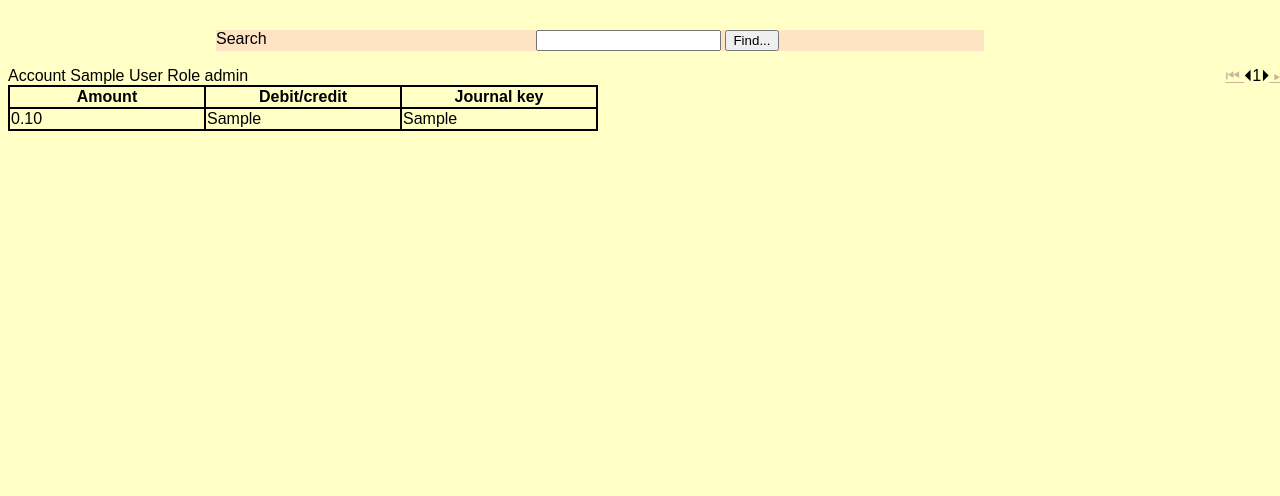
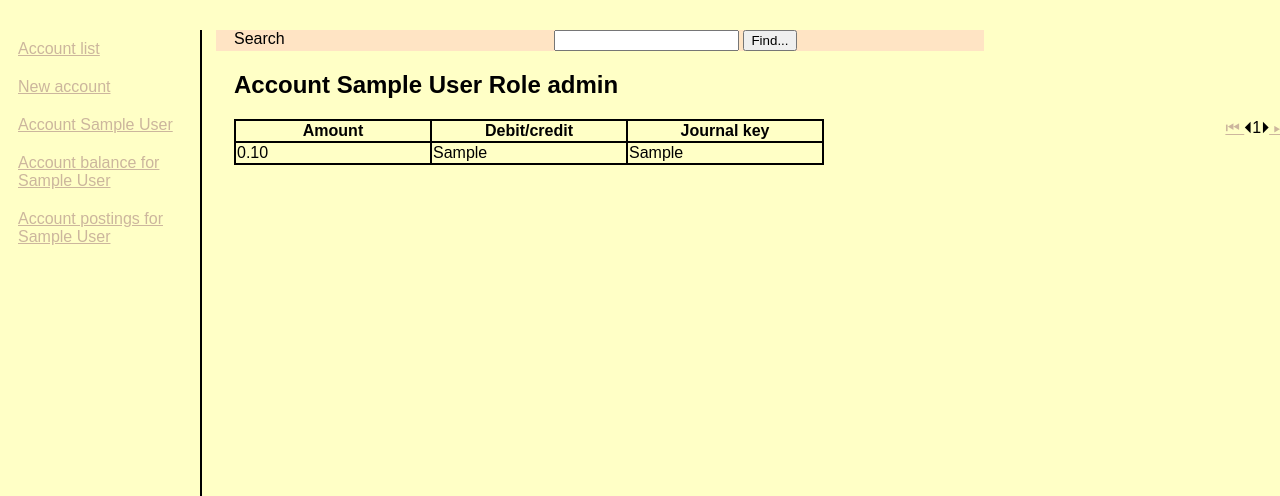
Before and after one commit to Mholscher/gledger, a Flask app: a page that uses gledger/templates/accountpostings.html in a window 1280 px wide. Shown: the top 496 px of the page. Before the commit the page ends 131 px from the top, so only its background shows below. Run offline with Flask 2, Linux system fonts and the light colour scheme; tables that the repository leaves empty hold one stand-in row (values such as "Sample post").

Commit message:
Mainmenu available for all pages

```diff
--- a/gledger/templates/account.html
+++ b/gledger/templates/account.html
@@ -11,7 +11,7 @@
     {% include "searches.html" %}
 {% endblock searches %}
 {% block content %}
-    <h1>Account {{accountview.account.name}}</h1>
+    <h2>Account {{accountview.account.name}}</h2>
     {% if accountview.account.name %}
         <form action="/accounts/{{accountview.account.name}}" method="POST" class="inlineform">
     {% else %}
--- a/gledger/templates/accountlist.html
+++ b/gledger/templates/accountlist.html
@@ -11,7 +11,7 @@
 {% endblock searches %}
 {% block content %}
     <div class="content-main">
-    <h1>Account list</h1>
+    <h2>Account list</h2>
     {{ navi(url_for('accountlist'), current_page=accountlist.page,
         num_pages=accountlist.total_pages) }}
     <table>
--- a/gledger/templates/accountpostings.html
+++ b/gledger/templates/accountpostings.html
@@ -1,12 +1,17 @@
 {% extends "base.html" %}
 {% from "navi.html" import navi %}
+{% from "mainmenu.html" import mainmenu %}
+
+{% block menu %}
+    {{ mainmenu(account=posting_list.name) }}
+{% endblock menu %}
 
 {% block title %}<title> Postings for account {{posting_list.name}} </title> {% endblock %}
 {% block searches %}
     {% include "searches.html" %}
 {% endblock searches %}
 {% block content %}
-    Account {{posting_list.name}} Role {{posting_list.role}}
+    <h2>Account {{posting_list.name}} Role {{posting_list.role}}</h2>
     {{ navi(url_for('posts',  account_name=posting_list_name),  current_page=posting_list.page, num_pages=posting_list.total_pages) }}
     <table>
         <tr>
--- a/gledger/templates/mainmenu.html
+++ b/gledger/templates/mainmenu.html
@@ -6,8 +6,10 @@
         <a class="menu-item" href={{url_for('accounts', account_name=account)}}>Account {{account}} </a>
         {% if postmonth %}
             <a class="menu-item" href={{url_for('balance', account_name=account, postmonth=postmonth)}}>Account balance for {{account}} </a>
+            <a class="menu-item" href={{url_for('posts', account_name=account, postmonth=postmonth)}}>Account postings for {{account}} </a>
         {% else %}
             <a class="menu-item" href={{url_for('balance', account_name=account)}}>Account balance for {{account}} </a>
+            <a class="menu-item" href={{url_for('posts', account_name=account)}}>Account postings for {{account}} </a>
         {% endif %}
     {% endif %}
 </div>
```
Also changed, not shown: gledger/templates/balance.html (+7 -1 lines), gledger/templates/journalpostings.html (+7 -1 lines).
